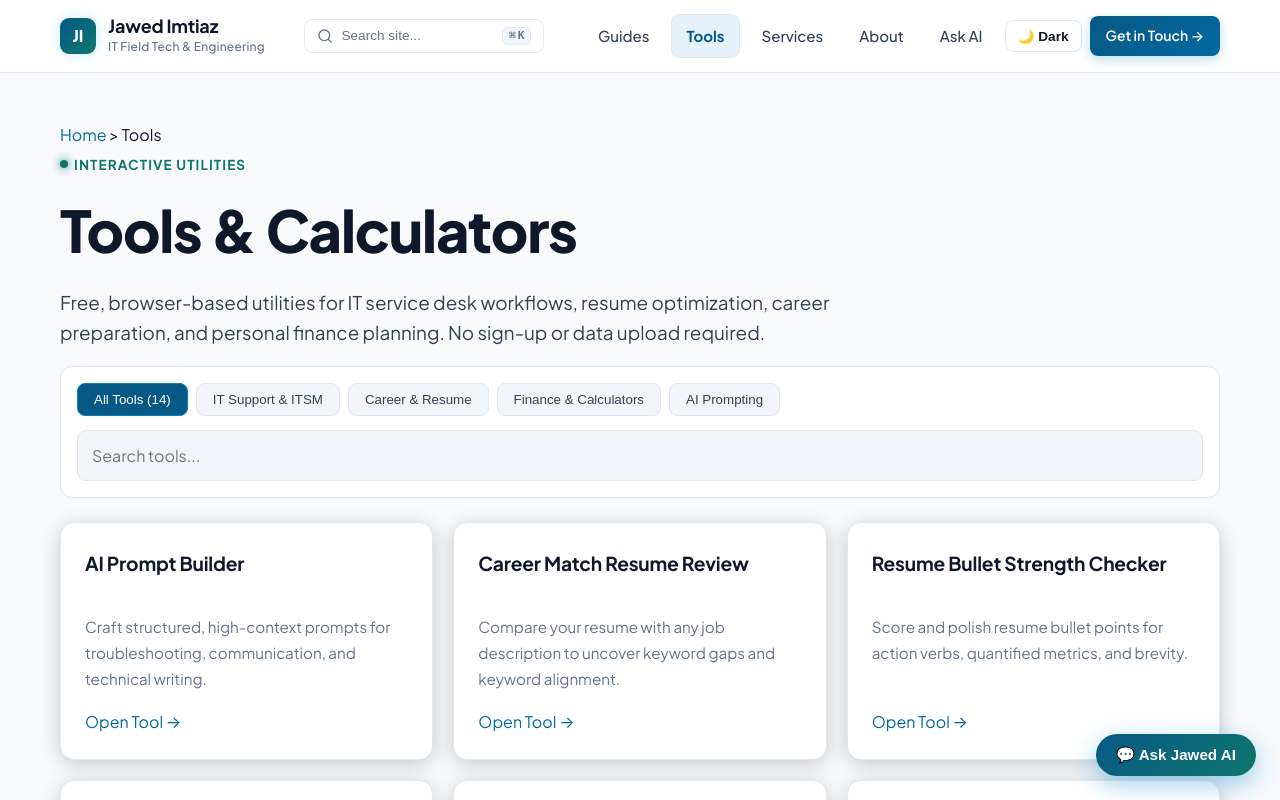
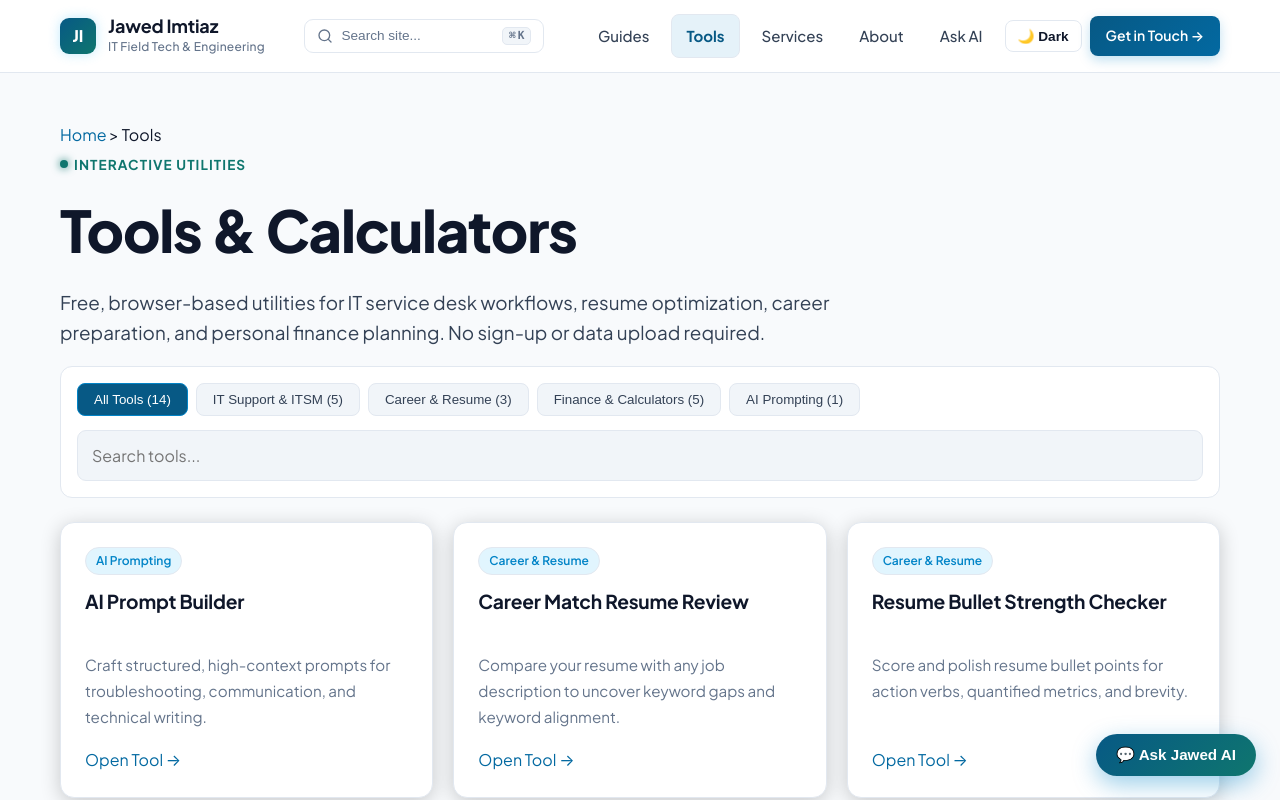
Before and after one commit to jawedimtiaz/jawed-website, a React (Vite) app: page /tools in a window 1280 px wide. Shown: the top 800 px of the page. Built offline with nearby package versions, Linux system fonts and the light colour scheme.

Commit message:
refactor: modularize tools data and logic
Moved tool definitions and category logic from ToolsPage.tsx to a dedicated data file. Added keyword-based category auto-detection to improve maintainability and scalability.

```diff
--- /dev/null
+++ b/src/data/toolsData.ts
@@ -0,0 +1,263 @@
+export const TOOL_CATEGORIES = [
+  { id: 'all', label: 'All Tools' },
+  { id: 'it', label: 'IT Support & ITSM' },
+  { id: 'career', label: 'Career & Resume' },
+  { id: 'finance', label: 'Finance & Calculators' },
+  { id: 'ai', label: 'AI Prompting' },
+] as const;
+
+export type ToolCategoryId = typeof TOOL_CATEGORIES[number]['id'];
+export type BaseToolCategoryId = Exclude<ToolCategoryId, 'all'>;
+export type ToolCategoryLabel = typeof TOOL_CATEGORIES[number]['label'];
+export type BaseToolCategoryLabel = Exclude<ToolCategoryLabel, 'All Tools'>;
+
+export interface ToolItem {
+  id: string;
+  name: string;
+  description: string;
+  category?: 'it' | 'career' | 'ai' | 'finance' | 'IT Support & ITSM' | 'Career & Resume' | 'Finance & Calculators' | 'AI Prompting' | 'auto' | string;
+  route: string;
+  keywords?: string[];
+}
+
+export const IT_KEYWORDS = [
+  'incident',
+  'troubleshooting',
+  'cabling',
+  'network',
+  'port',
+  'idrac',
+  'active directory',
+  'support',
+  'helpdesk',
+  'sla',
+  'itsm',
+  'cli',
+];
+
+export const CAREER_KEYWORDS = [
+  'resume',
+  'career',
+  'job',
+  'interview',
+  'bullet',
+  'hiring',
+  'ats',
+  'cover letter',
+  'linkedin',
+];
+
+export const FINANCE_KEYWORDS = [
+  'finance',
+  'calculator',
+  'tax',
+  'loan',
+  'roi',
+  'budget',
+  'salary',
+  'interest',
+  'currency',
+  'investment',
+];
+
+export const AI_KEYWORDS = [
+  'prompt',
+  'ai',
+  'gpt',
+  'llm',
+  'token',
+  'system prompt',
+  'claude',
+  'gemini',
+];
+
+function matchesKeyword(text: string, keyword: string): boolean {
+  if (keyword.length <= 3) {
+    const regex = new RegExp(`\\b${keyword}\\b`, 'i');
+    return regex.test(text);
+  }
+  return text.toLowerCase().includes(keyword.toLowerCase());
+}
+
+/**
+ * Determines the category ID ('it' | 'career' | 'finance' | 'ai') for a tool.
+ * If an explicit category is provided, it resolves and normalizes it.
+ * If category is missing, empty, or 'auto', keyword matching determines category:
+ *   - AI Prompting ('ai'): ['prompt', 'ai', 'gpt', 'llm', 'token', 'system prompt', 'claude', 'gemini']
+ *   - Career & Resume ('career'): ['resume', 'career', 'job', 'interview', 'bullet', 'hiring', 'ats', 'cover letter', 'linkedin']
+ *   - Finance & Calculators ('finance'): ['finance', 'calculator', 'tax', 'loan', 'roi', 'budget', 'salary', 'interest', 'currency', 'investment']
+ *   - IT Support & ITSM ('it'): ['incident', 'troubleshooting', 'cabling', 'network', 'port', 'idrac', 'active directory', 'support', 'helpdesk', 'sla', 'itsm', 'cli']
+ *   - Fallback: 'IT Support & ITSM' ('it')
+ */
+export function determineToolCategoryId(item: {
+  id?: string;
+  name?: string;
+  description?: string;
+  category?: string | null;
+  keywords?: string[];
+}): BaseToolCategoryId {
+  const rawCat = (item.category || '').trim().toLowerCase();
+
+  // Explicit mappings
+  if (rawCat && rawCat !== 'auto' && rawCat !== 'all') {
+    if (rawCat === 'it' || rawCat === 'it support & itsm' || rawCat === 'itsm') return 'it';
+    if (rawCat === 'career' || rawCat === 'career & resume') return 'career';
+    if (rawCat === 'finance' || rawCat === 'finance & calculators') return 'finance';
+    if (rawCat === 'ai' || rawCat === 'ai prompting') return 'ai';
+  }
+
+  // Scan text from name, description, keywords, id
+  const textToScan = [
+    item.name || '',
+    item.description || '',
+    (item.keywords || []).join(' '),
+    item.id ? item.id.replace(/[-_]/g, ' ') : '',
+  ].join(' ');
+
+  // 1. Match AI Prompting
+  if (AI_KEYWORDS.some(kw => matchesKeyword(textToScan, kw))) {
+    return 'ai';
+  }
+
+  // 2. Match Career & Resume
+  if (CAREER_KEYWORDS.some(kw => matchesKeyword(textToScan, kw))) {
+    return 'career';
+  }
+
+  // 3. Match Finance & Calculators
+  if (FINANCE_KEYWORDS.some(kw => matchesKeyword(textToScan, kw))) {
+    return 'finance';
+  }
+
+  // 4. Match IT Support & ITSM
+  if (IT_KEYWORDS.some(kw => matchesKeyword(textToScan, kw))) {
+    return 'it';
+  }
+
+  // Fallback: IT Support & ITSM
+  return 'it';
+}
+
+/**
+ * Returns human-readable label for a tool's resolved category.
+ */
+export function determineToolCategory(item: {
+  id?: string;
+  name?: string;
+  description?: string;
+  category?: string | null;
+  keywords?: string[];
+}): BaseToolCategoryLabel {
+  const catId = determineToolCategoryId(item);
+  switch (catId) {
+    case 'it':
+      return 'IT Support & ITSM';
+    case 'career':
+      return 'Career & Resume';
+    case 'finance':
+      return 'Finance & Calculators';
+    case 'ai':
+      return 'AI Prompting';
+  }
+}
+
+export const TOOLS: ToolItem[] = [
+  {
+    id: 'ai-prompt-builder',
+    name: 'AI Prompt Builder',
+    description: 'Craft structured, high-context prompts for troubleshooting, communication, and technical writing.',
+    category: 'ai',
+    route: '/tools/ai-prompt-builder',
+  },
+  {
+    id: 'career-match',
+    name: 'Career Match Resume Review',
+    description: 'Compare your resume with any job description to uncover keyword gaps and keyword alignment.',
+    category: 'career',
+    route: '/tools/career-match-resume-review',
+  },
+  {
+    id: 'bullet-checker',
+    name: 'Resume Bullet Strength Checker',
+    description: 'Score and polish resume bullet points for action verbs, quantified metrics, and brevity.',
+    category: 'career',
+    route: '/tools/resume-bullet-strength-checker',
+  },
+  {
+    id: 'interview-planner',
+    name: 'Interview Preparation Planner',
+    description: 'Prepare behavioral STAR stories and reverse-interview questions for IT roles.',
+    category: 'career',
+    route: '/tools/interview-preparation-planner',
+  },
+  {
+    id: 'it-troubleshooter',
+    name: 'IT Troubleshooting Assistant',
+    description: 'Follow systematic, layer-by-layer diagnostic checklists for network, Apple, and Windows issues.',
+    category: 'it',
+    route: '/tools/it-troubleshooting-assistant',
+  },
+  {
+    id: 'service-desk-notes',
+    name: 'Service Desk Note Formatter',
+    description: 'Convert scattered notes into clean, audit-ready ITSM ticket updates.',
+    category: 'it',
+    route: '/tools/service-desk-note-formatter',
+  },
+  {
+    id: 'ticket-to-kb',
+    name: 'Ticket to Knowledge Base Draft',
+    description: 'Transform resolved IT tickets into searchable knowledge base articles and SOPs.',
+    category: 'it',
+    route: '/tools/ticket-to-knowledge-base-draft',
+  },
+  {
+    id: 'ipv4-subnet-calculator',
+    name: 'IPv4 Subnet & CIDR Calculator',
+    description: 'Calculate network bounds, host ranges, broadcast addresses, wildcard masks, and 32-bit binary notation.',
+    category: 'it',
+    route: '/tools/ipv4-subnet-calculator',
+  },
+  {
+    id: 'server-rack-power-btu',
+    name: 'Server Rack Power & BTU Calculator',
+    description: 'Estimate server equipment electrical draw (Watts/Amps), circuit breaker derating, and HVAC BTU/hr cooling load.',
+    category: 'it',
+    route: '/tools/server-rack-power-btu-calculator',
+  },
+  {
+    id: 'finance-snapshot',
+    name: 'Personal Finance Snapshot',
+    description: 'Assess emergency reserves, savings ratios, debt load, and asset distribution in one view.',
+    category: 'finance',
+    route: '/tools/personal-finance-snapshot',
+  },
+  {
+    id: 'finance-workspace',
+    name: 'Finance Planning Workspace',
+    description: 'Integrated multi-tab planner for cash flow, goals, and retirement readiness.',
+    category: 'finance',
+    route: '/tools/finance-planning-workspace',
+  },
+  {
+    id: 'compound-growth',
+    name: 'Compound Growth & SIP Calculator',
+    description: 'Simulate monthly SIP investments with compound growth and inflation adjustments.',
+    category: 'finance',
+    route: '/tools/compound-growth-sip-calculator',
+  },
+  {
+    id: 'inflation-goal',
+    name: 'Inflation & Goal Planning Calculator',
+    description: 'Calculate the true future cost of long-term milestones adjusted for inflation.',
+    category: 'finance',
+    route: '/tools/inflation-goal-planning-calculator',
+  },
+  {
+    id: 'retirement-planner',
+    name: 'Retirement Planning Calculator',
+    description: 'Determine required retirement corpus and ongoing contributions needed to retire comfortably.',
+    category: 'finance',
+    route: '/tools/retirement-planning-calculator',
+  },
+];
--- a/src/pages/ToolsPage.tsx
+++ b/src/pages/ToolsPage.tsx
@@ -1,126 +1,74 @@
-import React, { useState } from 'react';
+import React, { useState, useMemo } from 'react';
 import { Link } from 'react-router-dom';
+import {
+  TOOLS,
+  TOOL_CATEGORIES,
+  type ToolItem,
+  type ToolCategoryId,
+  type BaseToolCategoryId,
+  type BaseToolCategoryLabel,
+  determineToolCategoryId,
+  determineToolCategory,
+} from '../data/toolsData';
 
-interface ToolItem {
-  id: string;
-  name: string;
-  description: string;
-  category: 'it' | 'career' | 'ai' | 'finance';
-  route: string;
+export { TOOL_CATEGORIES, type ToolCategoryId, type ToolItem };
+
+export interface SearchableTool extends ToolItem {
+  resolvedCategory: BaseToolCategoryId;
+  resolvedCategoryLabel: BaseToolCategoryLabel;
+  searchString: string;
 }
 
-const TOOLS: ToolItem[] = [
-  {
-    id: 'ai-prompt-builder',
-    name: 'AI Prompt Builder',
-    description: 'Craft structured, high-context prompts for troubleshooting, communication, and technical writing.',
-    category: 'ai',
-    route: '/tools/ai-prompt-builder',
-  },
-  {
-    id: 'career-match',
-    name: 'Career Match Resume Review',
-    description: 'Compare your resume with any job description to uncover keyword gaps and keyword alignment.',
-    category: 'career',
-    route: '/tools/career-match-resume-review',
-  },
-  {
-    id: 'bullet-checker',
-    name: 'Resume Bullet Strength Checker',
-    description: 'Score and polish resume bullet points for action verbs, quantified metrics, and brevity.',
-    category: 'career',
-    route: '/tools/resume-bullet-strength-checker',
-  },
-  {
-    id: 'interview-planner',
-    name: 'Interview Preparation Planner',
-    description: 'Prepare behavioral STAR stories and reverse-interview questions for IT roles.',
-    category: 'career',
-    route: '/tools/interview-preparation-planner',
-  },
-  {
-    id: 'it-troubleshooter',
-    name: 'IT Troubleshooting Assistant',
-    description: 'Follow systematic, layer-by-layer diagnostic checklists for network, Apple, and Windows issues.',
-    category: 'it',
-    route: '/tools/it-troubleshooting-assistant',
-  },
-  {
-    id: 'service-desk-notes',
-    name: 'Service Desk Note Formatter',
-    description: 'Convert scattered notes into clean, audit-ready ITSM ticket updates.',
-    category: 'it',
-    route: '/tools/service-desk-note-formatter',
-  },
-  {
-    id: 'ticket-to-kb',
-    name: 'Ticket to Knowledge Base Draft',
-    description: 'Transform resolved IT tickets into searchable knowledge base articles and SOPs.',
-    category: 'it',
-    route: '/tools/ticket-to-knowledge-base-draft',
-  },
-  {
-    id: 'ipv4-subnet-calculator',
-    name: 'IPv4 Subnet & CIDR Calculator',
-    description: 'Calculate network bounds, host ranges, broadcast addresses, wildcard masks, and 32-bit binary notation.',
-    category: 'it',
-    route: '/tools/ipv4-subnet-calculator',
-  },
-  {
-    id: 'server-rack-power-btu',
-    name: 'Server Rack Power & BTU Calculator',
-    description: 'Estimate server equipment electrical draw (Watts/Amps), circuit breaker derating, and HVAC BTU/hr cooling load.',
-    category: 'it',
-    route: '/tools/server-rack-power-btu-calculator',
-  },
-  {
-    id: 'finance-snapshot',
-    name: 'Personal Finance Snapshot',
-    description: 'Assess emergency reserves, savings ratios, debt load, and asset distribution in one view.',
-    category: 'finance',
-    route: '/tools/personal-finance-snapshot',
-  },
-  {
-    id: 'finance-workspace',
-    name: 'Finance Planning Workspace',
-    description: 'Integrated multi-tab planner for cash flow, goals, and retirement readiness.',
-    category: 'finance',
-    route: '/tools/finance-planning-workspace',
-  },
-  {
-    id: 'compound-growth',
-    name: 'Compound Growth & SIP Calculator',
-    description: 'Simulate monthly SIP investments with compound growth and inflation adjustments.',
-    category: 'finance',
-    route: '/tools/compound-growth-sip-calculator',
-  },
-  {
-    id: 'inflation-goal',
-    name: 'Inflation & Goal Planning Calculator',
-    description: 'Calculate the true future cost of long-term milestones adjusted for inflation.',
-    category: 'finance',
-    route: '/tools/inflation-goal-planning-calculator',
-  },
-  {
-    id: 'retirement-planner',
-    name: 'Retirement Planning Calculator',
-    description: 'Determine required retirement corpus and ongoing contributions needed to retire comfortably.',
-    category: 'finance',
-    route: '/tools/retirement-planning-calculator',
-  },
-];
-
 export const ToolsPage: React.FC = () => {
-  const [activeCategory, setActiveCategory] = useState<'all' | 'it' | 'career' | 'ai' | 'finance'>('all');
+  const [activeCategory, setActiveCategory] = useState<ToolCategoryId>('all');
   const [searchTerm, setSearchTerm] = useState('');
 
-  const filtered = TOOLS.filter(t => {
-    const matchesCat = activeCategory === 'all' || t.category === activeCategory;
-    const matchesSearch =
-      t.name.toLowerCase().includes(searchTerm.toLowerCase()) ||
-      t.description.toLowerCase().includes(searchTerm.toLowerCase());
-    return matchesCat && matchesSearch;
+  // Pre-index tools with resolved categories and lowercase search strings once
+  const indexedTools = useMemo<SearchableTool[]>(() => {
+    return TOOLS.map(tool => {
+      const resolvedCategory = determineToolCategoryId(tool);
+      const resolvedCategoryLabel = determineToolCategory(tool);
+      const kw = (tool.keywords || []).join(' ');
+      return {
+        ...tool,
+        resolvedCategory,
+        resolvedCategoryLabel,
+        searchString: `${tool.name} ${tool.description} ${resolvedCategoryLabel} ${kw}`.toLowerCase(),
+      };
     });
+  }, []);
+
+  // Memoized calculation of dynamic category counts synced with active search query
+  const categoryCounts = useMemo<Record<ToolCategoryId, number>>(() => {
+    const q = searchTerm.trim().toLowerCase();
+    const counts: Record<ToolCategoryId, number> = {
+      all: 0,
+      it: 0,
+      career: 0,
+      finance: 0,
+      ai: 0,
+    };
+
+    for (let i = 0; i < indexedTools.length; i++) {
+      const tool = indexedTools[i];
+      if (!q || tool.searchString.includes(q)) {
+        counts.all++;
+        counts[tool.resolvedCategory]++;
+      }
+    }
+
+    return counts;
+  }, [indexedTools, searchTerm]);
+
+  // Memoized filtered tool items based on active category and search query
+  const filteredTools = useMemo<SearchableTool[]>(() => {
+    const q = searchTerm.trim().toLowerCase();
+    return indexedTools.filter(tool => {
+      const matchesCategory = activeCategory === 'all' || tool.resolvedCategory === activeCategory;
+      const matchesSearch = !q || tool.searchString.includes(q);
+      return matchesCategory && matchesSearch;
+    });
+  }, [indexedTools, activeCategory, searchTerm]);
 
   return (
     <main className="container page">
@@ -135,42 +83,37 @@ export const ToolsPage: React.FC = () => {
       </p>
 
       <div className="discovery-panel" style={{ padding: '16px', borderRadius: '12px', marginBottom: '24px', border: '1px solid var(--line)' }}>
+        {/* Dynamic Category Filter Pills */}
         <div style={{ display: 'flex', gap: '8px', flexWrap: 'wrap', marginBottom: '14px' }}>
+          {TOOL_CATEGORIES.map(cat => {
+            const count = categoryCounts[cat.id] ?? 0;
+            const isSelected = activeCategory === cat.id;
+            const isDisabled = count === 0 && !isSelected;
+
+            return (
               <button
+                key={cat.id}
                 type="button"
-            className={`tab-button ${activeCategory === 'all' ? 'active' : ''}`}
-            onClick={() => setActiveCategory('all')}
+                className={`tab-button ${isSelected ? 'active' : ''}`}
+                onClick={() => {
+                  if (count > 0 || isSelected) {
+                    setActiveCategory(cat.id);
+                  }
+                }}
+                disabled={isDisabled}
+                aria-disabled={isDisabled}
+                aria-label={`${cat.label} (${count} ${count === 1 ? 'tool' : 'tools'})`}
+                style={{
+                  opacity: isDisabled ? 0.45 : 1,
+                  cursor: isDisabled ? 'not-allowed' : 'pointer',
+                  transition: 'opacity 0.15s ease, background-color 0.15s ease, color 0.15s ease, border-color 0.15s ease',
+                }}
+                title={count === 0 ? `No matching tools in ${cat.label}` : undefined}
               >
-            All Tools ({TOOLS.length})
+                {cat.label} ({count})
               </button>
-          <button
-            type="button"
-            className={`tab-button ${activeCategory === 'it' ? 'active' : ''}`}
-            onClick={() => setActiveCategory('it')}
-          >
-            IT Support &amp; ITSM
-          </button>
-          <button
-            type="button"
-            className={`tab-button ${activeCategory === 'career' ? 'active' : ''}`}
-            onClick={() => setActiveCategory('career')}
-          >
-            Career &amp; Resume
-          </button>
-          <button
-            type="button"
-            className={`tab-button ${activeCategory === 'finance' ? 'active' : ''}`}
-            onClick={() => setActiveCategory('finance')}
-          >
-            Finance &amp; Calculators
-          </button>
-          <button
-            type="button"
-            className={`tab-button ${activeCategory === 'ai' ? 'active' : ''}`}
-            onClick={() => setActiveCategory('ai')}
-          >
-            AI Prompting
-          </button>
+            );
+          })}
         </div>
 
         <div className="discovery-controls">
@@ -194,8 +137,13 @@ export const ToolsPage: React.FC = () => {
       </div>
 
       <div className="card-grid">
-        {filtered.map(tool => (
+        {filteredTools.map(tool => (
           <article key={tool.id} className="card">
+            <div style={{ display: 'flex', justifyContent: 'space-between', alignItems: 'center', marginBottom: '10px' }}>
+              <span className="badge" style={{ fontSize: '0.75rem', background: 'rgba(56, 189, 248, 0.15)', color: 'var(--accent)' }}>
+                {tool.resolvedCategoryLabel}
+              </span>
+            </div>
             <h3>{tool.name}</h3>
             <p>{tool.description}</p>
             <Link to={tool.route}>Open Tool →</Link>
@@ -203,10 +151,37 @@ export const ToolsPage: React.FC = () => {
         ))}
       </div>
 
-      {filtered.length === 0 && (
-        <p style={{ marginTop: '20px', color: 'var(--muted)' }}>
+      {filteredTools.length === 0 && (
+        <div style={{ textAlign: 'center', padding: '36px 20px', background: 'var(--surface)', borderRadius: '12px', border: '1px solid var(--line)', marginTop: '20px' }}>
+          <p style={{ fontSize: '1.05rem', color: 'var(--text-heading)', fontWeight: 600, marginBottom: '8px' }}>
             No tools found matching your criteria.
           </p>
+          <p style={{ fontSize: '0.9rem', color: 'var(--muted)', maxWidth: '480px', margin: '0 auto 16px' }}>
+            No tools match {activeCategory !== 'all' ? `category "${TOOL_CATEGORIES.find(c => c.id === activeCategory)?.label}"` : 'your filter'}{searchTerm ? ` and search query "${searchTerm}"` : ''}.
+          </p>
+          <div style={{ display: 'flex', gap: '8px', justifyContent: 'center', flexWrap: 'wrap' }}>
+            {activeCategory !== 'all' && (
+              <button
+                type="button"
+                className="button button-secondary"
+                onClick={() => setActiveCategory('all')}
+                style={{ padding: '6px 14px', fontSize: '0.85rem' }}
+              >
+                Reset to All Tools
+              </button>
+            )}
+            {searchTerm && (
+              <button
+                type="button"
+                className="button button-secondary"
+                onClick={() => setSearchTerm('')}
+                style={{ padding: '6px 14px', fontSize: '0.85rem' }}
+              >
+                Clear Search
+              </button>
+            )}
+          </div>
+        </div>
       )}
     </main>
   );
```
Lines whose indentation alone changed are shown as unchanged.
